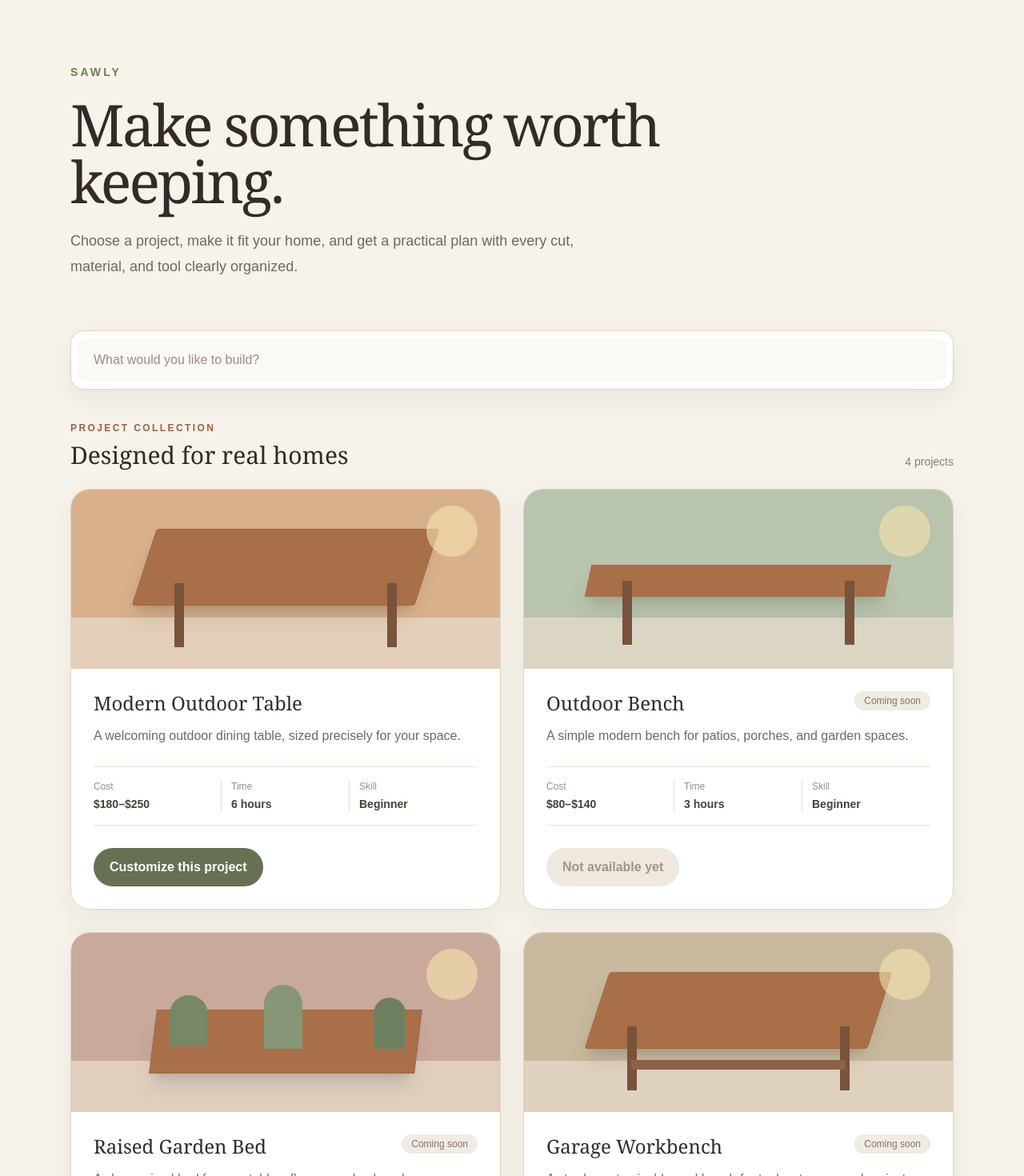
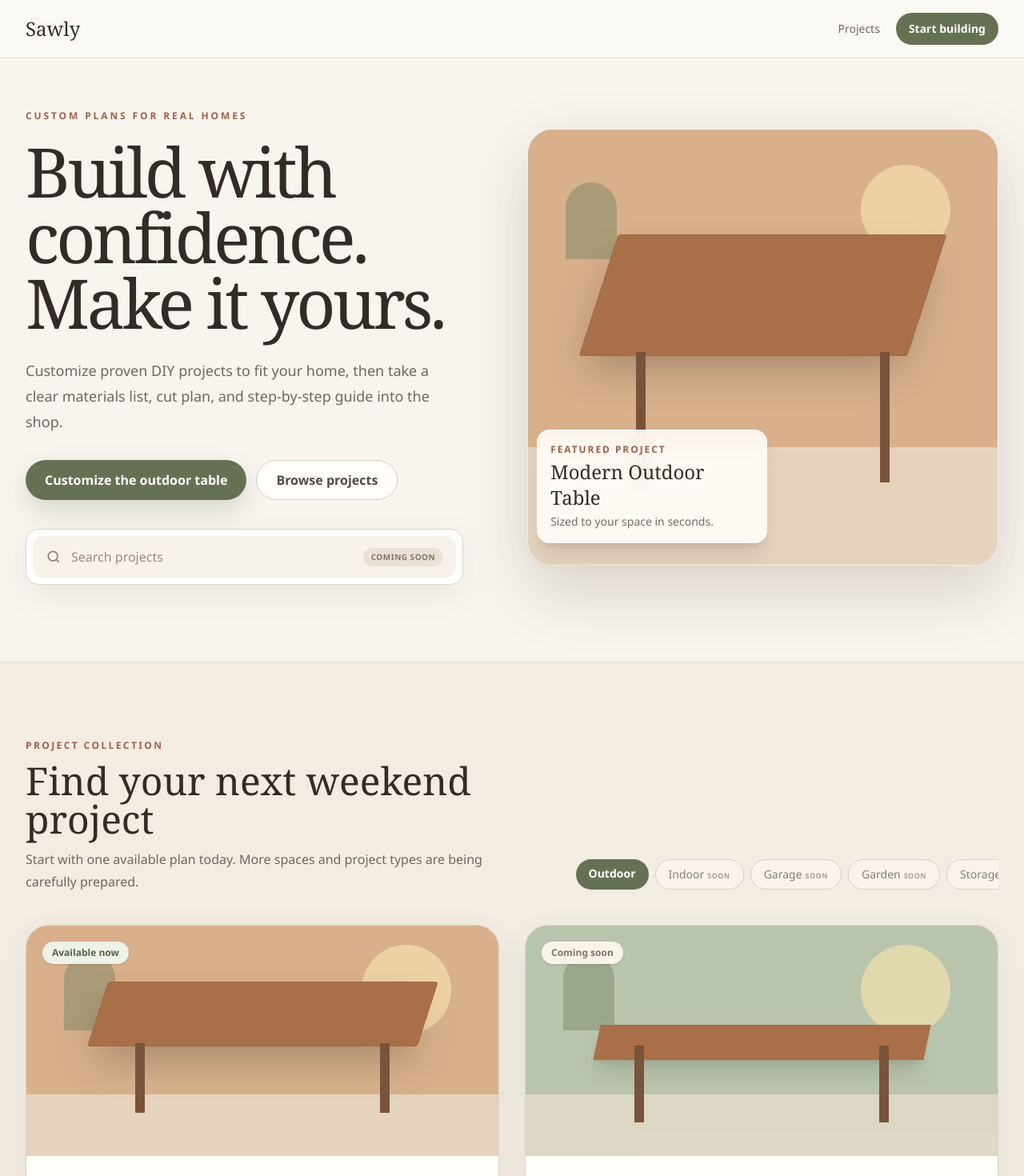
Before and after one commit to mcook2323/Sawly, a Next.js app: page / in a window 1280 px wide. Shown: the top 1470 px of the page at 80% size. Built offline with nearby package versions, Linux system fonts and the light colour scheme.

Commit message:
Polish Sawly homepage and project experience

```diff
--- a/app/globals.css
+++ b/app/globals.css
@@ -13,9 +13,12 @@
 }
 
 body {
-  background: var(--background);
+  background:
+    radial-gradient(circle at 85% 0%, rgba(210, 190, 160, 0.18), transparent 28rem),
+    var(--background);
   color: var(--foreground);
-  font-family: Arial, Helvetica, sans-serif;
+  font-family: "Avenir Next", "Segoe UI", Arial, Helvetica, sans-serif;
+  text-rendering: optimizeLegibility;
 }
 
 .editorial-title {
--- a/app/page.tsx
+++ b/app/page.tsx
@@ -47,108 +47,220 @@ const projects = [
   },
 ];
 
+const categories = ["Outdoor", "Indoor", "Garage", "Garden", "Storage"];
+
 function ProjectIllustration({
   tone,
   kind,
+  featured = false,
 }: {
   tone: string;
   kind: string;
+  featured?: boolean;
 }) {
   return (
-    <div className={`relative h-56 overflow-hidden ${tone}`} aria-hidden="true">
-      <div className="absolute inset-x-0 bottom-0 h-16 bg-[#eadfce]/70" />
+    <div
+      className={`relative overflow-hidden ${tone} ${featured ? "h-[26rem] sm:h-[34rem]" : "h-64 sm:h-72"}`}
+      aria-hidden="true"
+    >
+      <div className="absolute inset-x-0 bottom-0 h-[27%] bg-[#eadfce]/75" />
+      <div className="absolute right-[10%] top-[8%] h-20 w-20 rounded-full bg-[#f7e4b0]/65 sm:h-28 sm:w-28" />
+      <div className="absolute left-[8%] top-[12%] h-24 w-16 rounded-t-full bg-[#71805f]/45" />
       {kind === "garden" ? (
         <>
-          <div className="absolute left-[19%] top-[43%] h-20 w-[62%] -skew-x-[7deg] border border-[#72513d]/20 bg-[#a96f48] shadow-xl" />
-          <div className="absolute left-[23%] top-[35%] h-16 w-12 rounded-t-full bg-[#788765]" />
-          <div className="absolute left-[45%] top-[29%] h-20 w-12 rounded-t-full bg-[#879676]" />
-          <div className="absolute right-[22%] top-[36%] h-16 w-10 rounded-t-full bg-[#6f8060]" />
+          <div className="absolute left-[19%] top-[43%] h-24 w-[62%] -skew-x-[7deg] border border-[#72513d]/20 bg-[#a96f48] shadow-xl" />
+          <div className="absolute left-[23%] top-[32%] h-20 w-12 rounded-t-full bg-[#788765]" />
+          <div className="absolute left-[45%] top-[27%] h-24 w-12 rounded-t-full bg-[#879676]" />
+          <div className="absolute right-[22%] top-[34%] h-20 w-10 rounded-t-full bg-[#6f8060]" />
         </>
       ) : kind === "bench" ? (
         <>
-          <div className="absolute left-[15%] top-[42%] h-10 w-[70%] -skew-x-[12deg] bg-[#a96f48] shadow-xl" />
-          <div className="absolute left-[23%] top-[51%] h-20 w-3 bg-[#79533b]" />
-          <div className="absolute right-[23%] top-[51%] h-20 w-3 bg-[#79533b]" />
+          <div className="absolute left-[15%] top-[43%] h-11 w-[70%] -skew-x-[12deg] bg-[#a96f48] shadow-xl" />
+          <div className="absolute left-[23%] top-[52%] h-24 w-3 bg-[#79533b]" />
+          <div className="absolute right-[23%] top-[52%] h-24 w-3 bg-[#79533b]" />
         </>
       ) : (
         <>
-          <div className="absolute left-[17%] top-[22%] h-24 w-[66%] -skew-x-[18deg] rounded-sm border border-[#72513d]/20 bg-[#a96f48] shadow-xl" />
-          <div className="absolute left-[24%] top-[52%] h-20 w-3 bg-[#79533b]" />
-          <div className="absolute right-[24%] top-[52%] h-20 w-3 bg-[#79533b]" />
+          <div className="absolute left-[15%] top-[24%] h-[28%] w-[70%] -skew-x-[18deg] rounded-sm border border-[#72513d]/20 bg-[#a96f48] shadow-2xl" />
+          <div className="absolute left-[23%] top-[51%] h-[30%] w-3 bg-[#79533b]" />
+          <div className="absolute right-[23%] top-[51%] h-[30%] w-3 bg-[#79533b]" />
           {kind === "workbench" && (
-            <div className="absolute left-[25%] top-[71%] h-3 w-1/2 bg-[#8c6247]" />
+            <div className="absolute left-[24%] top-[70%] h-3 w-[52%] bg-[#8c6247]" />
           )}
         </>
       )}
-      <div className="absolute right-7 top-5 h-16 w-16 rounded-full bg-[#f7e4b0]/60" />
     </div>
   );
 }
 
 export default function Home() {
   return (
-    <main className="min-h-screen bg-[#f7f3eb] text-[#332b25]">
-      <section className="mx-auto max-w-6xl px-5 py-12 sm:px-6 sm:py-20">
-        <div className="mb-12 max-w-3xl sm:mb-16">
-          <p className="mb-5 text-sm font-semibold uppercase tracking-[0.22em] text-[#6f7b5b]">
+    <main className="min-h-screen bg-[#f8f5ef] text-[#332b25]">
+      <header className="border-b border-[#e6ddd1] bg-[#fcfaf6]/90">
+        <div className="mx-auto flex max-w-7xl items-center justify-between px-5 py-4 sm:px-6 lg:px-8">
+          <Link href="/" className="editorial-title text-2xl text-[#332b25]">
             Sawly
+          </Link>
+          <nav className="flex items-center gap-5 text-sm" aria-label="Primary navigation">
+            <a
+              href="#project-collection"
+              className="hidden font-medium text-[#71675f] transition-colors hover:text-[#4f5d41] sm:inline"
+            >
+              Projects
+            </a>
+            <Link
+              href="/projects/outdoor-table"
+              className="rounded-full bg-[#667154] px-4 py-2.5 font-semibold text-white transition-colors hover:bg-[#566146]"
+            >
+              Start building
+            </Link>
+          </nav>
+        </div>
+      </header>
+
+      <section className="mx-auto grid max-w-7xl gap-10 px-5 pb-16 pt-10 sm:px-6 sm:pb-24 sm:pt-16 lg:grid-cols-[minmax(0,0.95fr)_minmax(28rem,1.05fr)] lg:items-center lg:gap-16 lg:px-8">
+        <div>
+          <p className="mb-5 text-xs font-semibold uppercase tracking-[0.24em] text-[#a05f47]">
+            Custom plans for real homes
           </p>
-          <h1 className="editorial-title text-5xl leading-[0.98] tracking-[-0.04em] text-[#332b25] sm:text-7xl">
-            Make something worth keeping.
+          <h1 className="editorial-title max-w-3xl text-5xl leading-[0.96] tracking-[-0.045em] text-[#332b25] sm:text-7xl lg:text-[5.35rem]">
+            Build with confidence. Make it yours.
           </h1>
-          <p className="mt-6 max-w-2xl text-lg leading-8 text-[#71675f]">
-            Choose a project, make it fit your home, and get a practical plan
-            with every cut, material, and tool clearly organized.
+          <p className="mt-7 max-w-xl text-lg leading-8 text-[#71675f]">
+            Customize proven DIY projects to fit your home, then take a clear
+            materials list, cut plan, and step-by-step guide into the shop.
           </p>
+
+          <div className="mt-8 flex flex-col gap-3 sm:flex-row">
+            <Link
+              href="/projects/outdoor-table"
+              className="inline-flex min-h-12 items-center justify-center rounded-full bg-[#667154] px-6 py-3 font-semibold text-white shadow-[0_12px_30px_rgba(78,91,62,0.2)] transition-all hover:-translate-y-0.5 hover:bg-[#566146]"
+            >
+              Customize the outdoor table
+            </Link>
+            <a
+              href="#project-collection"
+              className="inline-flex min-h-12 items-center justify-center rounded-full border border-[#d5c9ba] bg-[#fffdf9] px-6 py-3 font-semibold text-[#554a41] transition-colors hover:border-[#b9aa97] hover:bg-white"
+            >
+              Browse projects
+            </a>
           </div>
 
-        <div className="mb-10 rounded-2xl border border-[#ded4c6] bg-white p-2 shadow-[0_10px_35px_rgba(85,67,48,0.08)]">
+          <div className="mt-9 max-w-xl rounded-2xl border border-[#ded4c6] bg-white p-2 shadow-[0_12px_40px_rgba(85,67,48,0.08)]">
+            <div className="flex items-center gap-3 rounded-xl bg-[#f7f2ea] px-4 py-3.5">
+              <svg
+                aria-hidden="true"
+                viewBox="0 0 24 24"
+                className="h-5 w-5 shrink-0 fill-none stroke-[#8b7f74] stroke-2"
+              >
+                <circle cx="11" cy="11" r="7" />
+                <path d="m20 20-4-4" />
+              </svg>
               <label htmlFor="project-search" className="sr-only">
                 Search projects
               </label>
               <input
                 id="project-search"
                 type="text"
-            placeholder="What would you like to build?"
-            className="w-full rounded-xl bg-[#fbf9f5] px-5 py-4 text-[#332b25] placeholder:text-[#9a8e83] outline-none transition-shadow focus:ring-2 focus:ring-[#71805f]/30"
+                disabled
+                placeholder="Search projects"
+                className="min-w-0 flex-1 bg-transparent text-[#74695f] placeholder:text-[#9a8e83] disabled:cursor-not-allowed"
               />
+              <span className="shrink-0 rounded-full bg-[#e9e2d7] px-2.5 py-1 text-[10px] font-semibold uppercase tracking-wider text-[#81756a]">
+                Coming soon
+              </span>
+            </div>
+          </div>
         </div>
 
-        <div className="mb-6 flex items-end justify-between gap-4">
+        <div className="relative lg:pl-4">
+          <div className="overflow-hidden rounded-[2rem] border border-white/80 bg-[#d8b08c] shadow-[0_30px_80px_rgba(85,67,48,0.2)]">
+            <ProjectIllustration tone="bg-[#d8b08c]" kind="table" featured />
+          </div>
+          <div className="absolute bottom-5 left-5 right-5 rounded-2xl border border-white/70 bg-[#fffdf9]/90 p-4 shadow-xl backdrop-blur sm:bottom-7 sm:left-7 sm:right-auto sm:w-72">
+            <p className="text-xs font-semibold uppercase tracking-[0.16em] text-[#a05f47]">
+              Featured project
+            </p>
+            <p className="editorial-title mt-1 text-2xl">Modern Outdoor Table</p>
+            <p className="mt-1 text-sm text-[#786c62]">Sized to your space in seconds.</p>
+          </div>
+        </div>
+      </section>
+
+      <section
+        id="project-collection"
+        className="border-t border-[#e6ddd1] bg-[#f2ece3] px-5 py-16 sm:px-6 sm:py-24 lg:px-8"
+      >
+        <div className="mx-auto max-w-7xl">
+          <div className="flex flex-col gap-6 lg:flex-row lg:items-end lg:justify-between">
             <div>
               <p className="text-xs font-semibold uppercase tracking-[0.2em] text-[#a05f47]">
                 Project collection
               </p>
-            <h2 className="editorial-title mt-2 text-3xl text-[#332b25]">
-              Designed for real homes
+              <h2 className="editorial-title mt-3 text-4xl text-[#332b25] sm:text-5xl">
+                Find your next weekend project
               </h2>
-          </div>
-          <span className="hidden text-sm text-[#8a7e73] sm:block">4 projects</span>
+              <p className="mt-3 max-w-xl leading-7 text-[#71675f]">
+                Start with one available plan today. More spaces and project
+                types are being carefully prepared.
+              </p>
             </div>
 
-        <div className="grid gap-7 md:grid-cols-2">
+            <nav aria-label="Project categories" className="flex gap-2 overflow-x-auto pb-1">
+              {categories.map((category, index) =>
+                index === 0 ? (
+                  <a
+                    key={category}
+                    href="#projects-grid"
+                    className="shrink-0 rounded-full bg-[#667154] px-4 py-2 text-sm font-semibold text-white"
+                  >
+                    {category}
+                  </a>
+                ) : (
+                  <span
+                    key={category}
+                    aria-disabled="true"
+                    className="shrink-0 rounded-full border border-[#d8ccbd] bg-[#f8f4ed] px-4 py-2 text-sm text-[#8a7e73]"
+                    title={`${category} projects coming soon`}
+                  >
+                    {category}
+                    <span className="ml-1 text-[9px] font-semibold uppercase tracking-wider text-[#aa9e92]">
+                      Soon
+                    </span>
+                  </span>
+                )
+              )}
+            </nav>
+          </div>
+
+          <div id="projects-grid" className="mt-10 grid gap-8 md:grid-cols-2">
             {projects.map((project) => (
               <article
                 key={project.title}
-              className="group overflow-hidden rounded-[1.5rem] border border-[#ded4c6] bg-white shadow-[0_12px_40px_rgba(85,67,48,0.07)] transition-all duration-300 hover:-translate-y-1 hover:shadow-[0_20px_50px_rgba(85,67,48,0.13)]"
+                className="group overflow-hidden rounded-[1.75rem] border border-[#ded4c6] bg-[#fffdf9] shadow-[0_12px_40px_rgba(85,67,48,0.07)] transition-all duration-300 hover:-translate-y-1 hover:border-[#c7b8a5] hover:shadow-[0_24px_60px_rgba(85,67,48,0.14)]"
               >
+                <div className="relative overflow-hidden">
                   <ProjectIllustration tone={project.tone} kind={project.kind} />
+                  <span
+                    className={`absolute left-5 top-5 rounded-full px-3 py-1.5 text-xs font-semibold shadow-sm ${
+                      project.available
+                        ? "bg-[#edf1e7] text-[#596348]"
+                        : "bg-[#fffaf1]/90 text-[#81756a] backdrop-blur"
+                    }`}
+                  >
+                    {project.available ? "Available now" : "Coming soon"}
+                  </span>
+                </div>
 
-              <div className="p-6 sm:p-7">
-                <div className="mb-3 flex items-start justify-between gap-4">
-                  <h3 className="editorial-title text-2xl leading-tight text-[#332b25]">
+                <div className="p-6 sm:p-8">
+                  <h3 className="editorial-title text-3xl leading-tight text-[#332b25]">
                     {project.title}
                   </h3>
-                  {!project.available && (
-                    <span className="shrink-0 rounded-full bg-[#f0ebe3] px-3 py-1 text-xs font-medium text-[#81756a]">
-                      Coming soon
-                    </span>
-                  )}
-                </div>
+                  <p className="mt-3 min-h-14 leading-7 text-[#71675f]">
+                    {project.description}
+                  </p>
 
-                <p className="mb-6 leading-7 text-[#71675f]">{project.description}</p>
-
-                <dl className="mb-7 grid grid-cols-3 divide-x divide-[#e7ded2] border-y border-[#e7ded2] py-4 text-sm">
+                  <dl className="my-7 grid grid-cols-3 divide-x divide-[#e7ded2] border-y border-[#e7ded2] py-4 text-sm">
                     {[
                       ["Cost", project.cost],
                       ["Time", project.time],
@@ -164,22 +276,20 @@ export default function Home() {
                   {project.available ? (
                     <Link
                       href={project.href}
-                    className="inline-flex rounded-full bg-[#667154] px-5 py-3 font-semibold text-white transition-all hover:bg-[#566146] hover:shadow-lg"
+                      className="flex min-h-12 w-full items-center justify-center rounded-full bg-[#667154] px-5 py-3 font-semibold text-white transition-all hover:bg-[#566146] hover:shadow-lg"
                     >
                       Customize this project
                     </Link>
                   ) : (
-                  <button
-                    disabled
-                    className="inline-flex cursor-not-allowed rounded-full bg-[#eee8df] px-5 py-3 font-semibold text-[#a0958b]"
-                  >
-                    Not available yet
-                  </button>
+                    <div className="flex min-h-12 w-full items-center justify-center rounded-full bg-[#eee8df] px-5 py-3 font-semibold text-[#9a8e83]">
+                      In the workshop
+                    </div>
                   )}
                 </div>
               </article>
             ))}
           </div>
+        </div>
       </section>
     </main>
   );
--- a/app/projects/outdoor-table/page.tsx
+++ b/app/projects/outdoor-table/page.tsx
@@ -219,7 +219,8 @@ export default function OutdoorTablePage() {
             <h2 className="font-semibold text-[#87493d]">Check your dimensions</h2>
             <p className="mt-1 text-sm leading-6 text-[#7d665f]">
               Enter measurements within the supported ranges to generate the
-              shopping list, cut list, hardware, and printable plan.
+              shopping list, cut list, hardware, build steps, and printable
+              plan.
             </p>
           </div>
         )}
--- a/components/ProjectSummary.tsx
+++ b/components/ProjectSummary.tsx
@@ -31,12 +31,14 @@ export function ProjectSummary({
     : "—";
 
   return (
-    <header>
-      <div className="flex flex-col gap-4 lg:flex-row lg:items-end lg:justify-between">
+    <header className="pt-2">
+      <div className="flex flex-col gap-5 lg:flex-row lg:items-end lg:justify-between">
         <div>
-          <div className="mb-4 flex items-center gap-2 text-xs font-semibold uppercase tracking-[0.2em] text-[#a05f47]">
+          <div className="mb-5 flex flex-wrap items-center gap-x-3 gap-y-2 text-xs font-semibold uppercase tracking-[0.2em] text-[#a05f47]">
             <span className="h-px w-6 bg-[#a05f47]/70" />
             Custom project plan
+            <span className="text-[#a99c90]">·</span>
+            <span className="text-[#6f7b5b]">{materialLabel}</span>
           </div>
           <h1 className="editorial-title max-w-3xl text-4xl leading-[1.02] tracking-[-0.035em] text-[#332b25] sm:text-6xl lg:text-7xl">
             {projectName}
@@ -44,9 +46,6 @@ export function ProjectSummary({
           <p className="mt-4 max-w-2xl text-sm leading-7 text-[#71675f] sm:text-base">
             Configure the footprint, preview the proportions, and take a
             complete materials plan into the shop.
-          </p>
-          <p className="mt-3 text-sm font-semibold text-[#6f7b5b]">
-            Planned in {materialLabel}
           </p>
         </div>
 
@@ -66,20 +65,15 @@ export function ProjectSummary({
         </div>
       </div>
 
-      <dl className="mt-8 grid grid-cols-2 overflow-hidden rounded-2xl border border-[#ddd2c4] bg-[#fffdf9] shadow-[0_10px_35px_rgba(91,70,49,0.06)] sm:grid-cols-3 lg:grid-cols-5">
-        <div className="border-b border-r border-[#e5dbce] bg-[#f2e8da] p-4 sm:p-5 lg:border-b-0">
+      <dl className="mt-9 grid grid-cols-2 gap-x-5 gap-y-6 border-y border-[#ddd2c4] py-6 sm:grid-cols-3 lg:grid-cols-5 lg:gap-8">
+        <div>
           <dt className="text-xs font-medium uppercase tracking-wider text-[#8a7e73]">
             Estimated cost
           </dt>
           <dd className="mt-2 text-lg font-semibold text-[#8d543e]">{cost}</dd>
         </div>
-        {PROJECT_DETAILS.map((detail, index) => (
-          <div
-            key={detail.label}
-            className={`p-4 sm:p-5 ${
-              index < 3 ? "border-b border-[#e5dbce] lg:border-b-0" : ""
-            } ${index !== PROJECT_DETAILS.length - 1 ? "border-r border-[#e5dbce]" : ""}`}
-          >
+        {PROJECT_DETAILS.map((detail) => (
+          <div key={detail.label}>
             <dt className="text-xs font-medium uppercase tracking-wider text-[#998d82]">
               {detail.label}
             </dt>
--- a/components/TablePreview.tsx
+++ b/components/TablePreview.tsx
@@ -65,7 +65,7 @@ export function TablePreview({
       <svg
         width="100%"
         height="100%"
-        viewBox="0 0 640 420"
+        viewBox="0 0 680 500"
         role="img"
         aria-label={`Outdoor table preview, ${length} inches long by ${width} inches wide by ${height} inches high`}
         className={`${compact ? "max-h-28" : "max-h-[460px]"} drop-shadow-[0_20px_30px_rgba(91,70,49,0.18)]`}
```
Also changed, not shown: components/PlanTabs.tsx (+9 -9 lines). Lines whose indentation alone changed are shown as unchanged.
